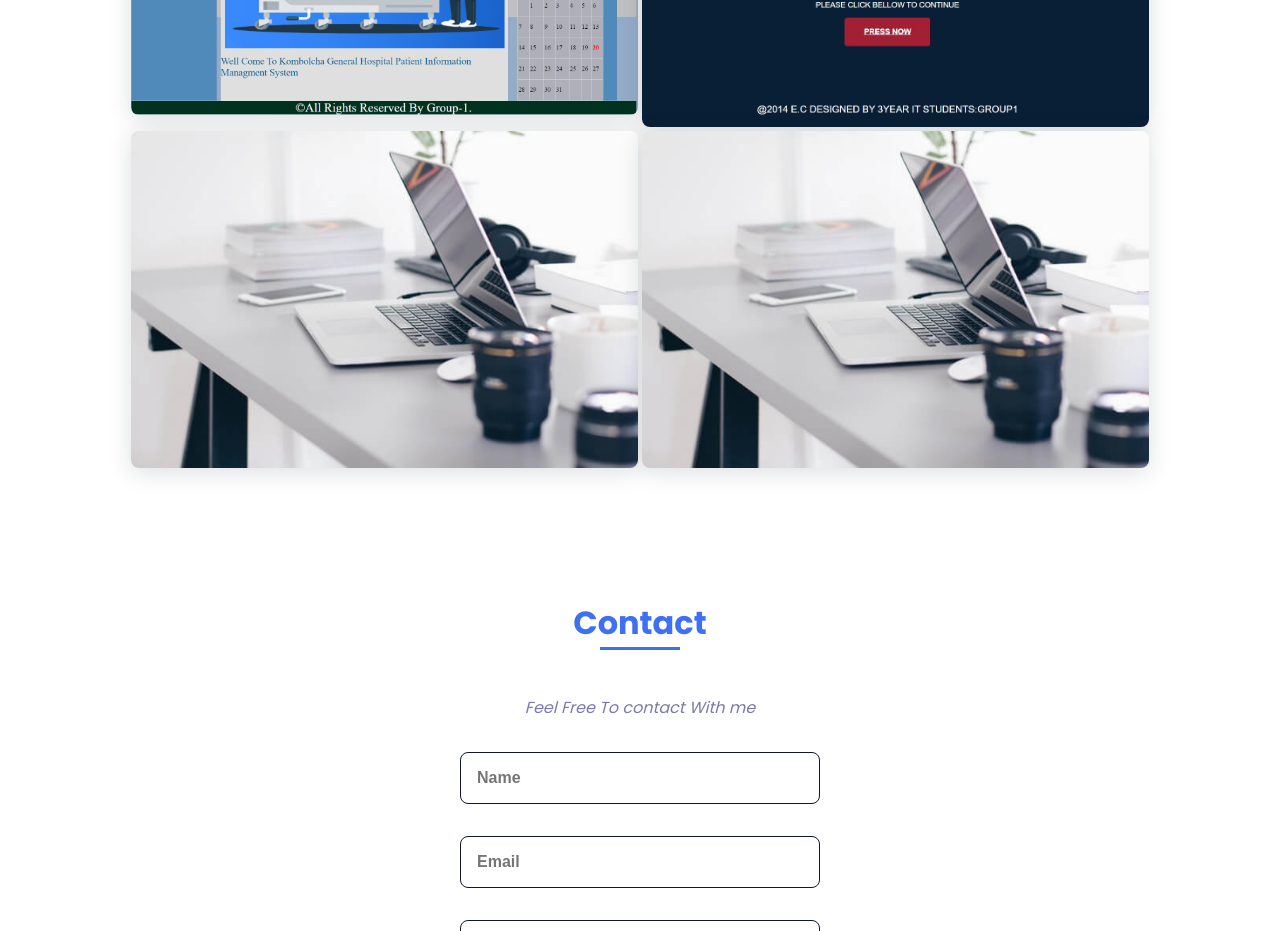
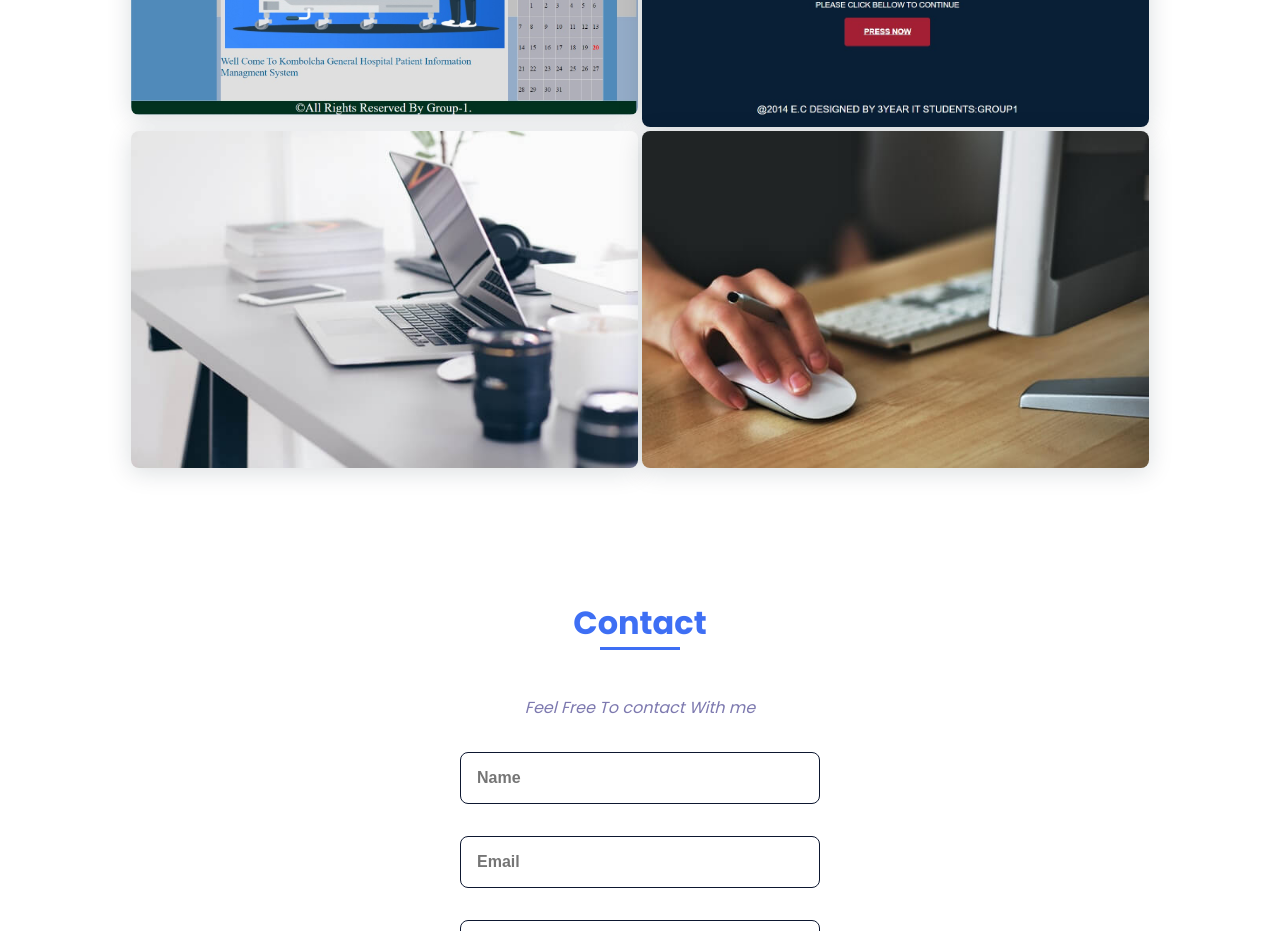
Before and after one commit to geeksforweb/Stridingtoknow, a plain HTML site: page responsive-portfolio/index.html in a window 1280 px wide. Shown: the part 3860-4791 px from the top of the page. Drawn offline with nearby package versions, Linux system fonts and the light colour scheme.

Commit message:
Update index.html

```diff
--- a/responsive-portfolio/index.html
+++ b/responsive-portfolio/index.html
@@ -254,7 +254,7 @@
                         </a>
                     </div></td><td><div class="workimg__container bd-grid">
                         <a href="" class="work__img">
-                            <img src="assets/img/work4.jpg" alt="">
+                            <img src="assets/img/work5.jpg" alt="">
                         </a>
                     </div></td></tr>
                 </table>
```
